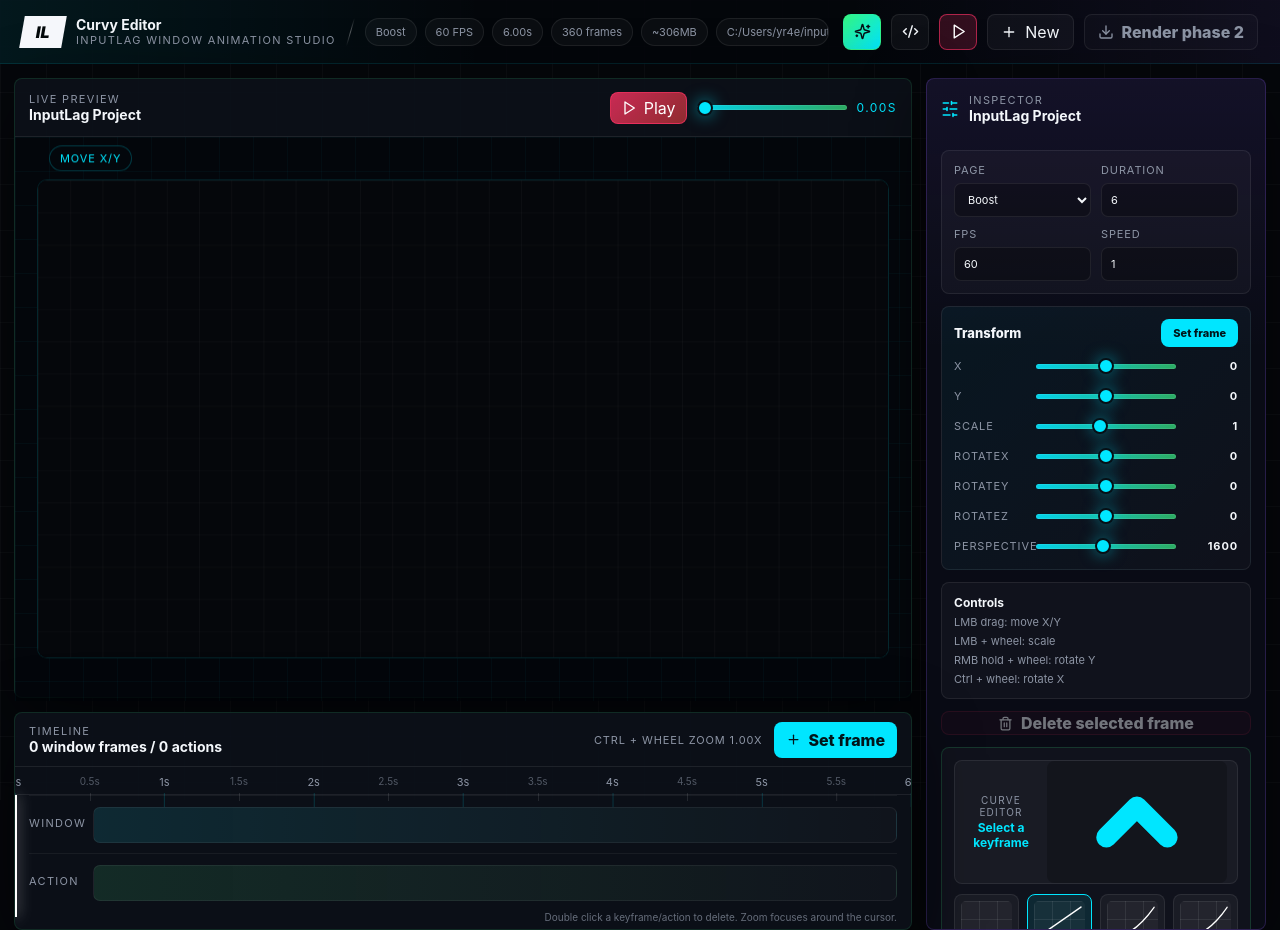
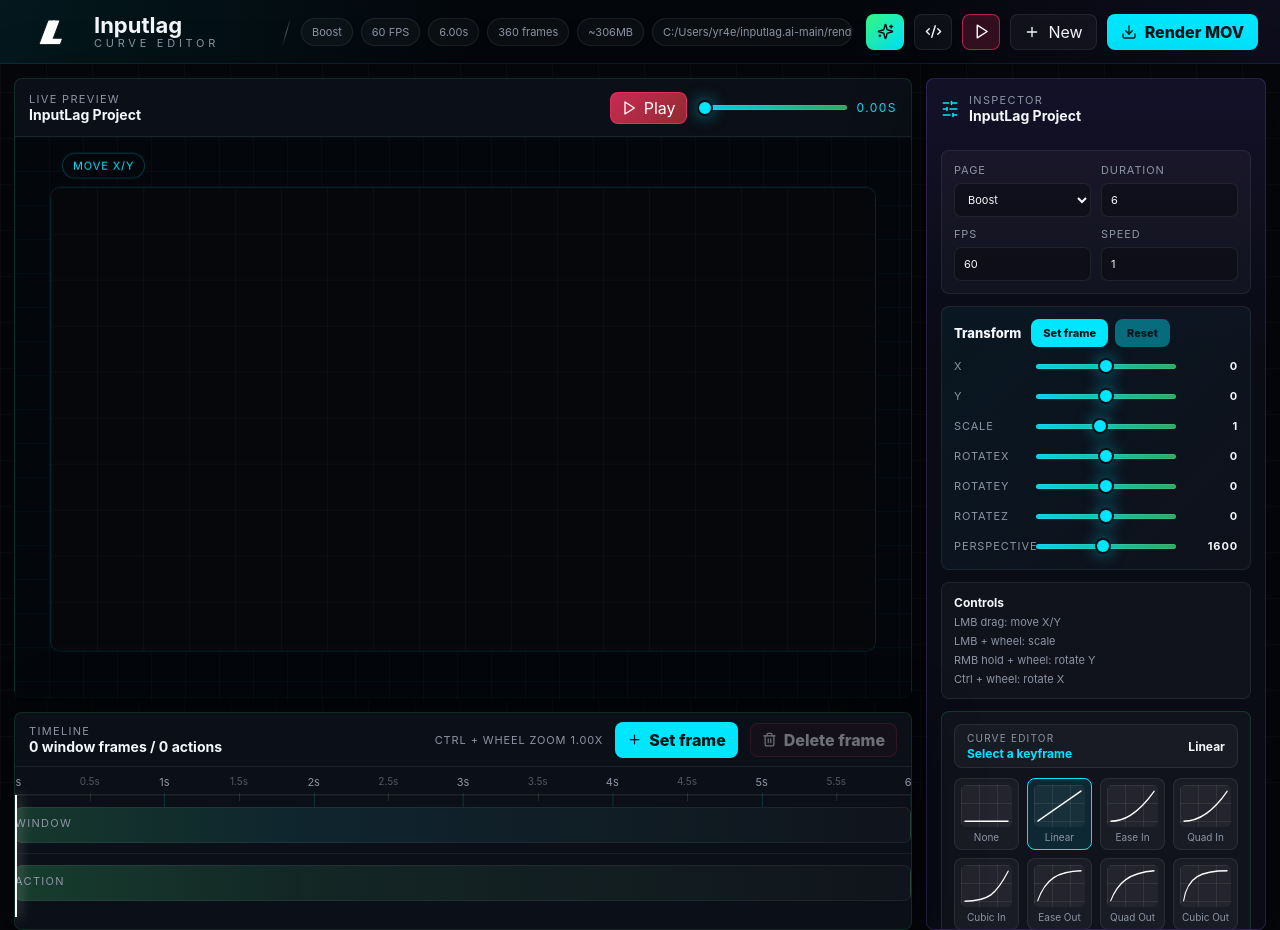
Before and after one commit to Yr4e/UI-curve-editor, a React (Vite) app: page / in a window 1280 px wide. Built offline with nearby package versions, Linux system fonts and the light colour scheme.

Commit message:
fix timeline preview and enable mov render

```diff
--- a/src/App.jsx
+++ b/src/App.jsx
@@ -1,7 +1,5 @@
 import React, { useEffect, useMemo, useRef, useState } from 'react'
 import {
-  ChevronDown,
-  ChevronUp,
   Code2,
   Download,
   Pause,
@@ -341,10 +339,10 @@ function CodePanel({ project, playhead, onClose }) {
   )
 }
 
-function Timeline({ project, playhead, zoom, selectedKeyframeId, onZoom, onSeek, onSetFrame, onDragKeyframe, onDeleteKeyframe, onSelectKeyframe, onDeleteAction }) {
+function Timeline({ project, playhead, zoom, selectedKeyframeId, onZoom, onSeek, onSetFrame, onDragKeyframe, onDeleteKeyframe, onSelectKeyframe, onDeleteAction, onDeleteSelected }) {
   const trackRef = useRef(null)
   const duration = Math.max(project.duration, 1)
-  const tickStep = zoom >= 7 ? 0.03125 : zoom >= 5 ? 0.0625 : zoom >= 3 ? 0.125 : zoom >= 1.8 ? 0.25 : 0.5
+  const tickStep = 0.5
   const marks = Array.from({ length: Math.floor(duration / tickStep) + 1 }, (_, index) => Number((index * tickStep).toFixed(4))).filter((mark) => mark <= duration)
   const contentWidth = `${Math.max(100, zoom * 100)}%`
   const playheadPct = `${(playhead / duration) * 100}%`
@@ -353,6 +351,19 @@ function Timeline({ project, playhead, zoom, selectedKeyframeId, onZoom, onSeek,
     const rect = trackRef.current.getBoundingClientRect()
     const pct = clamp((event.clientX - rect.left) / rect.width)
     onSeek(Number((pct * duration).toFixed(3)))
+  }
+
+  const beginScrub = (event) => {
+    if (event.button !== 0) return
+    event.preventDefault()
+    seekFromEvent(event)
+    const move = (moveEvent) => seekFromEvent(moveEvent)
+    const up = () => {
+      window.removeEventListener('pointermove', move)
+      window.removeEventListener('pointerup', up)
+    }
+    window.addEventListener('pointermove', move)
+    window.addEventListener('pointerup', up)
   }
 
   const handleWheel = (event) => {
@@ -374,18 +385,19 @@ function Timeline({ project, playhead, zoom, selectedKeyframeId, onZoom, onSeek,
         <div className="timeline-actions">
           <span>Ctrl + wheel zoom {zoom.toFixed(2)}x</span>
           <button className="set-frame-btn" onClick={onSetFrame}><Plus size={15} /> Set frame</button>
+          <button className="delete-frame-btn" disabled={!selectedKeyframeId} onClick={onDeleteSelected}><Trash2 size={15} /> Delete frame</button>
         </div>
       </div>
       <div className="timeline-scroll">
         <div className="timeline-inner" style={{ width: contentWidth }} ref={trackRef}>
-          <div className="timeline-ruler clean-ruler" onClick={seekFromEvent}>
+          <div className="timeline-ruler clean-ruler" onPointerDown={beginScrub}>
             {marks.map((mark) => (
               <span key={mark} className={Number.isInteger(mark) ? 'major-tick' : 'minor-tick'} style={{ left: `${(mark / duration) * 100}%` }}>
-                {zoom >= 5 ? `${mark.toFixed(3)}s` : `${mark % 1 === 0 ? mark.toFixed(0) : mark}s`}
+                {mark % 1 === 0 ? `${mark.toFixed(0)}s` : `${mark.toFixed(1)}s`}
               </span>
             ))}
           </div>
-          <div className="editor-track window-track" onClick={seekFromEvent}>
+          <div className="editor-track window-track" onPointerDown={beginScrub}>
             <span className="track-label">Window</span>
             <div className="track-lane">
               {sortedKeyframes(project).map((keyframe) => (
@@ -416,7 +428,7 @@ function Timeline({ project, playhead, zoom, selectedKeyframeId, onZoom, onSeek,
               ))}
             </div>
           </div>
-          <div className="editor-track action-track" onClick={seekFromEvent}>
+          <div className="editor-track action-track" onPointerDown={beginScrub}>
             <span className="track-label">Action</span>
             <div className="track-lane">
               {sortedActions(project).map((action) => (
@@ -435,19 +447,21 @@ function Timeline({ project, playhead, zoom, selectedKeyframeId, onZoom, onSeek,
           <b className="playhead" style={{ left: playheadPct }} />
         </div>
       </div>
-      <div className="timeline-help">Double click a keyframe/action to delete. Zoom focuses around the cursor.</div>
     </section>
   )
 }
 
-function TransformEditor({ value, onChange, onSetFrame }) {
+function TransformEditor({ value, onChange, onSetFrame, onResetSelected, canReset }) {
   const rows = [['x', -600, 600], ['y', -360, 360], ['scale', 0.35, 1.8], ['rotateX', -55, 55], ['rotateY', -55, 55], ['rotateZ', -40, 40], ['perspective', 700, 2600]]
 
   return (
     <div className="transform-editor">
       <div className="mini-title">
         <span>Transform</span>
+        <div className="mini-title-actions">
           <button onClick={onSetFrame}>Set frame</button>
+          <button disabled={!canReset} onClick={onResetSelected}>Reset</button>
+        </div>
       </div>
       {rows.map(([key, min, max]) => (
         <label key={key}>
@@ -466,19 +480,16 @@ function GraphEditor({ project, playhead, selectedKeyframeId, onSetCurve }) {
   const active = curveById(activeId)
   const from = segment?.fromTime ?? 0
   const to = segment?.toTime ?? project.duration
-  const [open, setOpen] = useState(true)
 
   return (
     <div className="graph-editor">
-      <button className="curve-header" onClick={() => setOpen((value) => !value)}>
+      <div className="curve-header">
         <div>
           <span>Curve Editor</span>
           <strong>{segment ? `${from.toFixed(3)}s -> ${to.toFixed(3)}s` : 'Select a keyframe'}</strong>
         </div>
-        {open ? <ChevronUp size={16} /> : <ChevronDown size={16} />}
-      </button>
-      {open && (
-        <>
+        <b>{active.label}</b>
+      </div>
       <div className="curve-browser">
         {curvePresets.map((curve) => (
           <button className={curve.id === activeId ? 'curve-preset active' : 'curve-preset'} key={curve.id} onClick={() => onSetCurve(curve.id)}>
@@ -487,25 +498,11 @@ function GraphEditor({ project, playhead, selectedKeyframeId, onSetCurve }) {
           </button>
         ))}
       </div>
-          <div className="curve-large">
-            <div className="curve-topline"><span>{from.toFixed(2)}s</span><strong>{active.label}</strong><span>{to.toFixed(2)}s</span></div>
-            <svg viewBox="0 0 760 210" preserveAspectRatio="none">
-              <g className="grid-lines">
-                {Array.from({ length: 8 }, (_, i) => <line key={`v${i}`} x1={40 + i * 94} y1="24" x2={40 + i * 94} y2="184" />)}
-                {Array.from({ length: 5 }, (_, i) => <line key={`h${i}`} x1="40" y1={24 + i * 40} x2="720" y2={24 + i * 40} />)}
-              </g>
-              <path d={`M40 184 C${40 + active.curve[0] * 680} ${184 - active.curve[1] * 160}, ${40 + active.curve[2] * 680} ${184 - active.curve[3] * 160}, 720 24`} />
-              <circle cx={40 + active.curve[0] * 680} cy={184 - active.curve[1] * 160} r="5" />
-              <circle cx={40 + active.curve[2] * 680} cy={184 - active.curve[3] * 160} r="5" />
-            </svg>
-          </div>
-        </>
-      )}
     </div>
   )
 }
 
-function Inspector({ project, currentTransform, selectedKeyframeId, onPatchProject, onPatchTransform, onSetFrame, onSetCurve, onDeleteSelected }) {
+function Inspector({ project, currentTransform, selectedKeyframeId, onPatchProject, onPatchTransform, onSetFrame, onSetCurve, onResetSelected }) {
   return (
     <aside className="inspector inspector-split">
       <div className="panel-title">
@@ -518,7 +515,7 @@ function Inspector({ project, currentTransform, selectedKeyframeId, onPatchProje
         <label>FPS<input type="number" min="24" max="120" step="1" value={project.fps} onChange={(event) => onPatchProject({ fps: Number(event.target.value) })} /></label>
         <label>Speed<input type="number" min="0.1" max="3" step="0.05" value={project.speed} onChange={(event) => onPatchProject({ speed: Number(event.target.value) })} /></label>
       </div>
-      <TransformEditor value={currentTransform} onChange={onPatchTransform} onSetFrame={onSetFrame} />
+      <TransformEditor value={currentTransform} onChange={onPatchTransform} onSetFrame={onSetFrame} onResetSelected={onResetSelected} canReset={Boolean(selectedKeyframeId)} />
       <div className="control-hint">
         <strong>Controls</strong>
         <span>LMB drag: move X/Y</span>
@@ -526,7 +523,6 @@ function Inspector({ project, currentTransform, selectedKeyframeId, onPatchProje
         <span>RMB hold + wheel: rotate Y</span>
         <span>Ctrl + wheel: rotate X</span>
       </div>
-      <button className="delete-selected" disabled={!selectedKeyframeId} onClick={onDeleteSelected}><Trash2 size={15} /> Delete selected frame</button>
       <GraphEditor project={project} playhead={project.playhead ?? 0} selectedKeyframeId={selectedKeyframeId} onSetCurve={onSetCurve} />
     </aside>
   )
@@ -541,6 +537,7 @@ export default function App() {
   const [showCode, setShowCode] = useState(false)
   const [timelineZoom, setTimelineZoom] = useState(1)
   const [viewportHint, setViewportHint] = useState('Move X/Y')
+  const [renderStatus, setRenderStatus] = useState('')
   const [rotateMode, setRotateMode] = useState(false)
   const [selectedKeyframeId, setSelectedKeyframeId] = useState(null)
   const rafRef = useRef(null)
@@ -565,6 +562,14 @@ export default function App() {
     window.addEventListener('keydown', handleKeyDown)
     return () => window.removeEventListener('keydown', handleKeyDown)
   }, [])
+
+  useEffect(() => {
+    if (!window.curvy?.onRenderSetTime) return undefined
+    return window.curvy.onRenderSetTime((time) => {
+      setPlaying(false)
+      setPlayhead(Number((clamp(time / project.duration) * project.duration).toFixed(3)))
+    })
+  }, [project.duration])
 
   useEffect(() => {
     if (!playing) return undefined
@@ -643,6 +648,19 @@ export default function App() {
       },
     }))
     if (selectedKeyframeId === id) setSelectedKeyframeId(null)
+  }
+
+  const resetSelectedFrame = () => {
+    if (!selectedKeyframeId) return
+    setProject((current) => ({
+      ...current,
+      windowTrack: {
+        ...current.windowTrack,
+        keyframes: current.windowTrack.keyframes.map((keyframe) => (
+          keyframe.id === selectedKeyframeId ? { ...keyframe, transform: { ...defaultTransform } } : keyframe
+        )),
+      },
+    }))
   }
 
   const deleteAction = (id) => {
@@ -766,12 +784,33 @@ export default function App() {
     setTimelineZoom(nextZoom)
   }
 
+  const exportMov = async () => {
+    if (!window.curvy?.renderMov) {
+      setRenderStatus('Render works in desktop build')
+      return
+    }
+    setRenderStatus('Rendering...')
+    const canvasRect = document.querySelector('.preview-canvas')?.getBoundingClientRect()
+    const rect = canvasRect
+      ? { x: Math.round(canvasRect.x), y: Math.round(canvasRect.y), width: Math.round(canvasRect.width), height: Math.round(canvasRect.height) }
+      : null
+    const result = await window.curvy.renderMov({
+      project: {
+        name: project.name,
+        duration: project.duration,
+        fps: project.fps,
+      },
+      rect,
+    })
+    setRenderStatus(result?.ok ? `Rendered: ${result.output}` : `Render failed: ${result?.error || 'unknown error'}`)
+  }
+
   return (
     <div className="studio-app">
       <header className="topbar split-topbar">
         <div className="app-logo">
-          <span>IL</span>
-          <div><strong>Curvy Editor</strong><small>InputLag window animation studio</small></div>
+          <span className="il-mark">IL</span>
+          <div><strong>Inputlag</strong><small>Curve Editor</small></div>
         </div>
         <div className="topbar-slash" />
         <ProjectMeta project={project} />
@@ -780,7 +819,7 @@ export default function App() {
           <button className="icon-action" title="Code" onClick={() => setShowCode((value) => !value)}><Code2 size={17} /></button>
           <button className="icon-action play-square" title="Play" onClick={() => setPlaying((value) => !value)}>{playing ? <Pause size={17} /> : <Play size={17} />}</button>
           <button onClick={() => setShowNew(true)}><Plus size={16} /> New</button>
-          <button className="export-disabled" title="Render engine comes in phase 2"><Download size={16} /> Render phase 2</button>
+          <button className="render-action" onClick={exportMov}><Download size={16} /> Render MOV</button>
         </div>
       </header>
 
@@ -809,6 +848,7 @@ export default function App() {
                 <div className="viewport-hint">{viewportHint}</div>
                 <InputLagWindow project={project} page={project.page} />
               </div>
+              {renderStatus && <div className="render-status">{renderStatus}</div>}
             </div>
           </section>
           <Timeline
@@ -823,6 +863,7 @@ export default function App() {
             onDeleteKeyframe={deleteKeyframe}
             onSelectKeyframe={setSelectedKeyframeId}
             onDeleteAction={deleteAction}
+            onDeleteSelected={() => selectedKeyframeId && deleteKeyframe(selectedKeyframeId)}
           />
         </section>
         <Inspector
@@ -833,7 +874,7 @@ export default function App() {
           onPatchTransform={patchTransformAtPlayhead}
           onSetFrame={() => setFrameAtPlayhead()}
           onSetCurve={setCurveForSegment}
-          onDeleteSelected={() => selectedKeyframeId && deleteKeyframe(selectedKeyframeId)}
+          onResetSelected={resetSelectedFrame}
         />
       </main>
       {showCode && <CodePanel project={project} playhead={playhead} onClose={() => setShowCode(false)} />}
--- a/src/styles.css
+++ b/src/styles.css
@@ -20,6 +20,14 @@
 
 * {
   box-sizing: border-box;
+  user-select: none;
+}
+
+input,
+select,
+textarea,
+.code-drawer pre {
+  user-select: text;
 }
 
 body {
@@ -66,18 +74,23 @@ button {
 .app-logo {
   display: flex;
   align-items: center;
-  gap: 12px;
-}
-
-.app-logo > span {
-  width: 42px;
-  height: 32px;
+  gap: 14px;
+  min-width: 250px;
+}
+
+.app-logo .il-mark {
+  width: 58px;
+  height: 42px;
   display: grid;
   place-items: center;
-  color: #02080a;
-  background: #f5f7fb;
+  color: #fff;
+  background: transparent;
   font-weight: 950;
-  transform: skewX(-10deg);
+  font-size: 32px;
+  font-style: italic;
+  letter-spacing: -0.16em;
+  transform: skewX(-12deg);
+  text-shadow: 0 0 1px #fff;
 }
 
 .app-logo strong,
@@ -88,6 +101,11 @@ button {
   letter-spacing: 0;
 }
 
+.app-logo strong {
+  font-size: 22px;
+  line-height: 1;
+}
+
 .app-logo small,
 .section-header span,
 .panel-title span {
@@ -96,6 +114,10 @@ button {
   font-size: 11px;
   letter-spacing: 0.12em;
   text-transform: uppercase;
+}
+
+.app-logo small {
+  letter-spacing: 0.34em;
 }
 
 .top-actions {
@@ -1943,6 +1965,24 @@ body {
   font-size: 11px;
   letter-spacing: 0.08em;
   text-transform: uppercase;
+}
+
+.delete-frame-btn {
+  height: 34px;
+  border-radius: 8px;
+  border: 1px solid rgba(255,50,102,0.32);
+  background: rgba(255,50,102,0.09);
+  color: var(--text);
+  display: inline-flex;
+  align-items: center;
+  gap: 7px;
+  padding: 0 11px;
+  font-weight: 850;
+}
+
+.delete-frame-btn:disabled {
+  opacity: 0.42;
+  cursor: not-allowed;
 }
 
 .timeline-scroll {
@@ -2107,6 +2147,13 @@ body {
   cursor: not-allowed;
 }
 
+.render-action {
+  color: #00171c !important;
+  background: var(--cyan) !important;
+  border-color: rgba(0, 230, 255, 0.72) !important;
+  font-weight: 900;
+}
+
 .workspace.no-left {
   grid-template-columns: minmax(900px, 1fr) 360px;
 }
@@ -2139,7 +2186,7 @@ body {
 }
 
 .preview-transform {
-  width: min(1280px, calc(100% - 54px));
+  width: min(1180px, calc(100% - 84px));
   aspect-ratio: 16 / 9;
 }
 
@@ -2150,10 +2197,28 @@ body {
 }
 
 .inputlag-frame {
-  width: 1600px;
-  height: 900px;
-  transform: scale(0.8);
-  transform-origin: 0 0;
+  width: 100%;
+  height: 100%;
+  transform: none;
+  transform-origin: 50% 50%;
+  border: 0;
+}
+
+.render-status {
+  position: absolute;
+  left: 16px;
+  bottom: 14px;
+  z-index: 6;
+  max-width: min(760px, calc(100% - 32px));
+  padding: 8px 11px;
+  border: 1px solid rgba(0,230,255,0.24);
+  border-radius: 8px;
+  background: rgba(5,8,13,0.9);
+  color: var(--cyan);
+  font-size: 11px;
+  white-space: nowrap;
+  overflow: hidden;
+  text-overflow: ellipsis;
 }
 
 .preset-tabs {
@@ -2234,36 +2299,39 @@ body {
 .editor-track {
   position: relative;
   height: 58px;
-  margin: 0 14px;
+  margin: 0;
   border-top: 1px solid rgba(255,255,255,0.055);
 }
 
 .editor-track .track-label {
+  position: absolute;
   left: 0;
   top: 20px;
   width: 58px;
+  z-index: 3;
   color: var(--muted);
   font-size: 11px;
   letter-spacing: 0.12em;
   text-transform: uppercase;
+  pointer-events: none;
 }
 
 .track-lane {
   position: absolute;
-  left: 64px;
+  left: 0;
   right: 0;
   top: 11px;
   height: 36px;
   border-radius: 7px;
   border: 1px solid rgba(255,255,255,0.06);
   background:
-    linear-gradient(90deg, rgba(0,230,255,0.10), transparent),
+    linear-gradient(90deg, rgba(52,245,129,0.16), rgba(0,230,255,0.08) 32%, transparent),
     rgba(255,255,255,0.025);
 }
 
 .action-track .track-lane {
   background:
-    linear-gradient(90deg, rgba(52,245,129,0.10), transparent),
+    linear-gradient(90deg, rgba(52,245,129,0.18), rgba(52,245,129,0.08) 34%, transparent),
     rgba(255,255,255,0.025);
 }
 
@@ -2291,14 +2359,6 @@ body {
   font-size: 10px;
 }
 
-.timeline-help {
-  position: absolute;
-  right: 14px;
-  bottom: 6px;
-  color: rgba(141,149,165,0.7);
-  font-size: 10px;
-}
-
 .timeline-panel .playhead {
   top: 28px;
   bottom: 12px;
@@ -2326,6 +2386,17 @@ body {
   font-size: 13px;
 }
 
+.mini-title-actions {
+  display: inline-flex;
+  align-items: center;
+  gap: 7px;
+}
+
+.mini-title-actions button:disabled {
+  opacity: 0.42;
+  cursor: not-allowed;
+}
+
 .control-hint {
   display: grid;
   gap: 5px;
@@ -2364,12 +2435,41 @@ body {
 
 .curve-header {
   width: 100%;
-  min-height: 42px;
-  padding: 0 10px;
+  min-height: 44px;
+  padding: 0 12px;
   border: 1px solid rgba(255,255,255,0.08);
   border-radius: 8px;
   background: rgba(255,255,255,0.04);
   color: var(--text);
+  display: flex;
+  align-items: center;
+  justify-content: space-between;
+  gap: 12px;
+}
+
+.curve-header span,
+.curve-header strong,
+.curve-header b {
+  display: block;
+  white-space: nowrap;
+}
+
+.curve-header span {
+  color: var(--muted);
+  font-size: 10px;
+  letter-spacing: 0.12em;
+  text-transform: uppercase;
+}
+
+.curve-header strong {
+  margin-top: 2px;
+  color: var(--cyan);
+  font-size: 12px;
+}
+
+.curve-header b {
+  color: var(--text);
+  font-size: 12px;
 }
 
 .project-info-grid {
@@ -2424,10 +2524,10 @@ body {
   }
 
   .preview-transform {
-    width: min(1120px, calc(100% - 44px));
+    width: min(1060px, calc(100% - 70px));
   }
 
   .inputlag-frame {
-    transform: scale(0.7);
+    transform: none;
   }
 }
```
Also changed, not shown: electron/main.cjs (+69 -1 lines), electron/preload.cjs (+11 -0 lines). Lines whose indentation alone changed are shown as unchanged.
